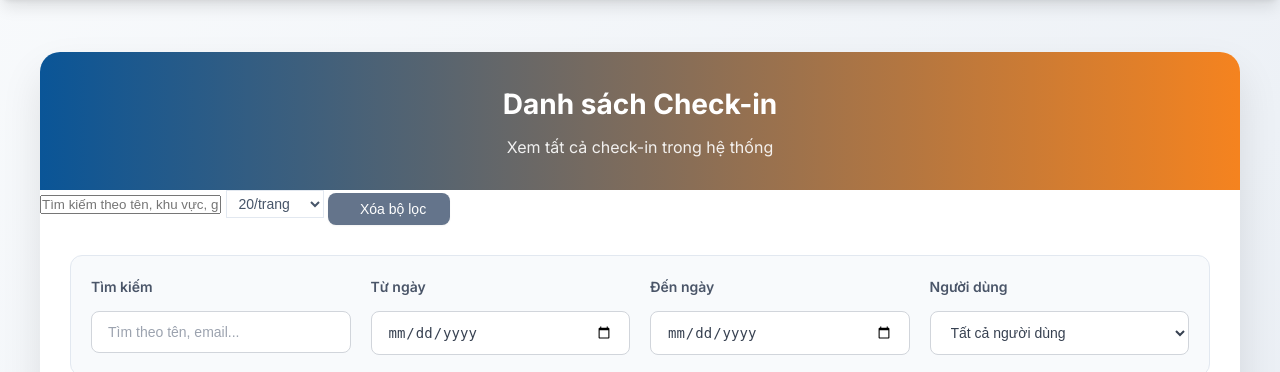
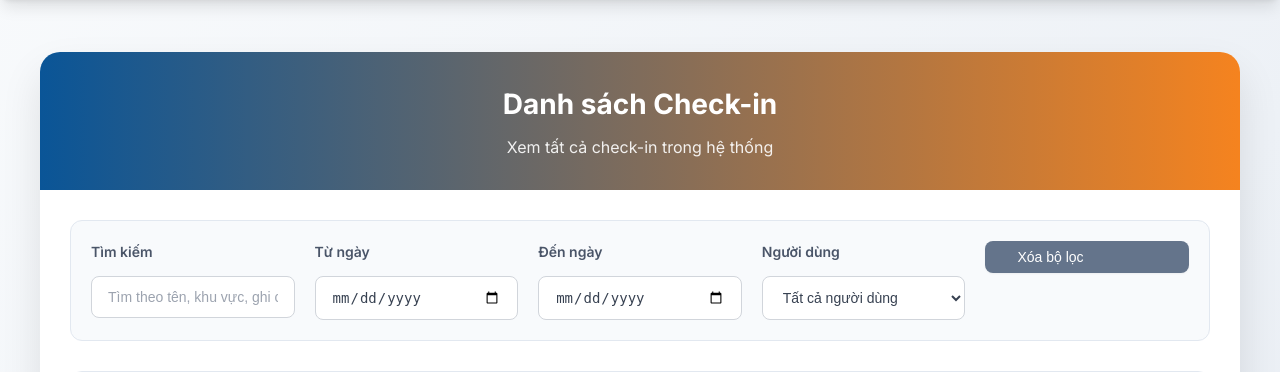
Before and after one commit to dungnt1702/NOV-RECO, a Django app: page /checkin/list-view/ in a window 1280 px wide. Shown: the part 64-436 px from the top of the page. Run offline with Django 5.2, Linux system fonts and the light colour scheme; a user stored in the database is signed in; data comes from the database, SQL or seed files in the repository.

Commit message:
fix: Remove duplicate search inputs and old pagination elements from checkin_list.html
🧹 Clean Up Template Issues:

🗑️ Removed Duplicates:
- Removed duplicate search input (was in both search-filter-section and filters)
- Removed old page-size-select from search section
- Component pagination already has page size selector

✅ Improved Structure:
- Kept only one search input in filters section
- Added clear filters button to filters section
- Updated search placeholder to be more descriptive

🎯 Benefits:
- No more duplicate search inputs
- Cleaner template structure
- Consistent with pagination component
- Better user experience

🚀 Result:
- /checkin/list-view/ now has clean, single pagination component
- No conflicts between old and new elements
- Unified filtering and pagination experience

```diff
--- a/templates/checkin/checkin_list.html
+++ b/templates/checkin/checkin_list.html
@@ -17,31 +17,13 @@
         <p class="dashboard-subtitle">Xem tất cả check-in trong hệ thống</p>
       </div>
 
-      <!-- Search and Filter -->
-      <div class="search-filter-section">
-        <form class="search-form">
-          <div class="search-input-group">
-            <input type="text" id="search-input" placeholder="Tìm kiếm theo tên, khu vực, ghi chú..." class="form-control search-input">
-            <select id="page-size-select" class="form-control page-size-select">
-              <option value="10">10/trang</option>
-              <option value="20" selected>20/trang</option>
-              <option value="50">50/trang</option>
-              <option value="100">100/trang</option>
-            </select>
-            <button type="button" onclick="clearFilters()" class="btn btn-secondary">
-              <i class="fas fa-times"></i>
-              Xóa bộ lọc
-            </button>
-          </div>
-        </form>
-      </div>
 
     <div class="dashboard-content">
       <!-- Filters -->
       <div class="filters">
         <div class="filter-group">
           <label class="filter-label">Tìm kiếm</label>
-          <input type="text" id="search-input" class="filter-input" placeholder="Tìm theo tên, email...">
+          <input type="text" id="search-input" class="filter-input" placeholder="Tìm theo tên, khu vực, ghi chú...">
         </div>
         <div class="filter-group">
           <label class="filter-label">Từ ngày</label>
@@ -56,6 +38,12 @@
           <select id="user-filter" class="filter-input">
             <option value="">Tất cả người dùng</option>
           </select>
+        </div>
+        <div class="filter-group">
+          <button type="button" onclick="clearFilters()" class="btn btn-secondary">
+            <i class="fas fa-times"></i>
+            Xóa bộ lọc
+          </button>
         </div>
       </div>
 
```
